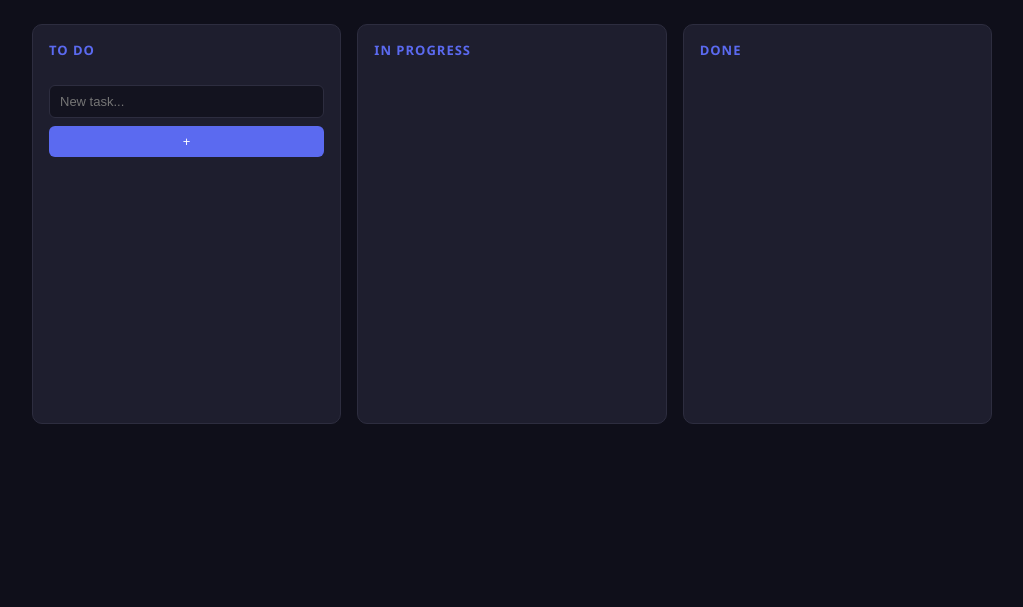
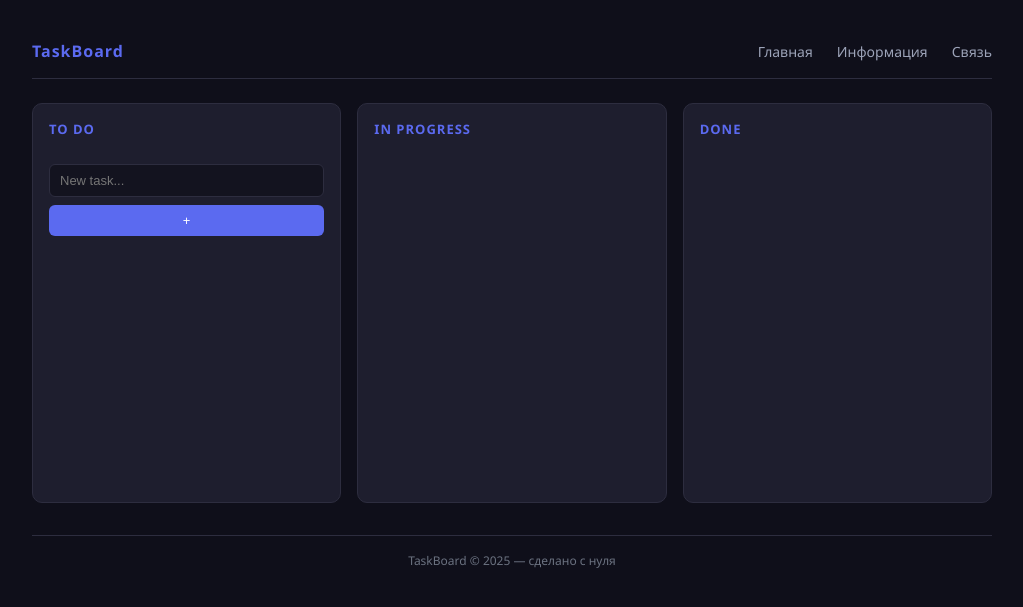
Before and after one commit to yava-code/Mini-Task-Board, a Flask app: page / in a window 1280 px wide. Shown: the top 607 px of the page, without its empty margins (128-1151 px from the left). Run offline with Flask 3, Linux system fonts and the light colour scheme; data that the repository does not hold is empty.

Commit message:
Add header and footer components, update HTML templates to include them, and enhance CSS styles for layout and design.

```diff
--- /dev/null
+++ b/templates/components.js
@@ -0,0 +1,21 @@
+const header = `
+<header>
+  <nav>
+    <span class="logo">TaskBoard</span>
+    <ul>
+      <li><a href="index.html">Главная</a></li>
+      <li><a href="about.html">Информация</a></li>
+      <li><a href="contact.html">Связь</a></li>
+    </ul>
+  </nav>
+</header>
+`
+
+const footer = `
+<footer>
+  <p>TaskBoard © 2025 — сделано с нуля</p>
+</footer>
+`
+
+document.getElementById('header').innerHTML = header
+document.getElementById('footer').innerHTML = footer
--- a/templates/index.html
+++ b/templates/index.html
@@ -1,3 +1,5 @@
+<body>
+  <div id="header"></div>
 <!DOCTYPE html>
 <html>
 <head>
@@ -24,3 +26,7 @@
   <script src="app.js"></script>
 </body>
 </html>
+<div id="footer"></div>
+<script src="components.js"></script>
+<script src="app.js"></script>  <!-- только на главной -->
+</body>
--- a/templates/info.html
+++ b/templates/info.html
@@ -1,3 +1,9 @@
+<body>
+    <div id="header"></div>
 <h1>О проекте</h1>
 <p>Мы пишем этот API на Flask, чтобы научиться кодить как боги.</p>
 <a href="/">На главную</a>
+<div id="footer"></div>
+<script src="components.js"></script>
+<script src="app.js"></script>  <!-- только на главной -->
+</body>
--- a/templates/style.css
+++ b/templates/style.css
@@ -121,3 +121,54 @@
   .col > button:hover {
     background: #4a59d0;
   }
+
+  header {
+    max-width: 960px;
+    margin: 0 auto 24px;
+    padding: 16px 0;
+    display: flex;
+    justify-content: space-between;
+    align-items: center;
+    border-bottom: 1px solid #2d2d3f;
+  }
+
+  header nav {
+    display: flex;
+    justify-content: space-between;
+    align-items: center;
+    width: 100%;
+  }
+
+  .logo {
+    font-weight: bold;
+    font-size: 16px;
+    color: #5b6af0;
+    letter-spacing: 1px;
+  }
+
+  header ul {
+    list-style: none;
+    display: flex;
+    gap: 24px;
+  }
+
+  header a {
+    color: #9ca3b8;
+    text-decoration: none;
+    font-size: 14px;
+    transition: color 0.2s;
+  }
+
+  header a:hover {
+    color: #fff;
+  }
+
+  footer {
+    max-width: 960px;
+    margin: 32px auto 0;
+    padding: 16px 0;
+    text-align: center;
+    font-size: 12px;
+    color: #6b7280;
+    border-top: 1px solid #2d2d3f;
+  }
```
Also changed, not shown: templates/contact.html (+7 -0 lines).
